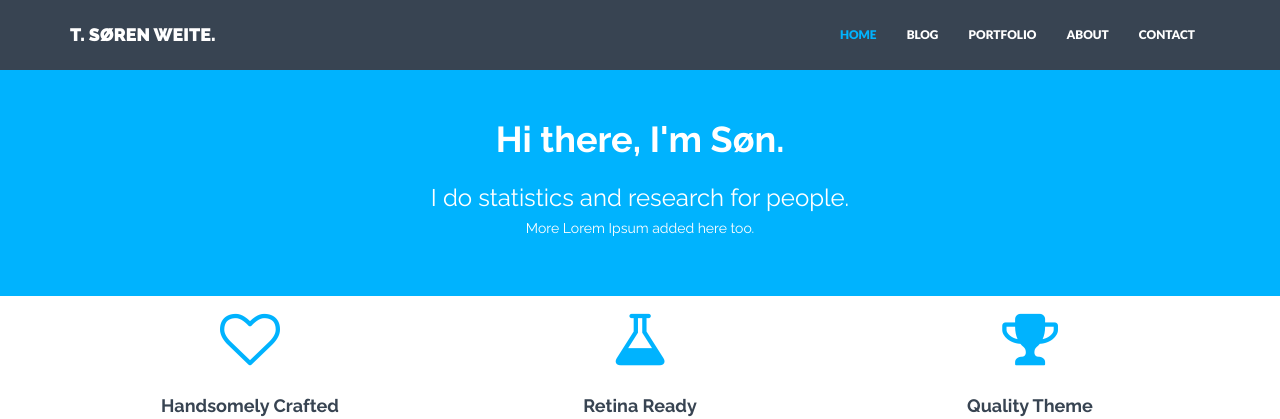
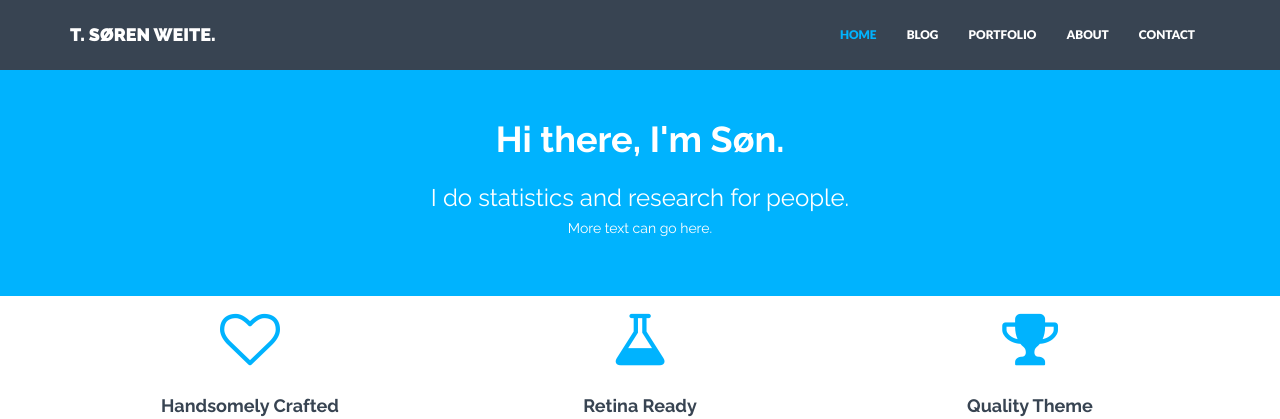
Before and after one commit to sorenweite/sorenweite.github.io, a Jekyll site: the page built from index.html, in a window 1280 px wide and 900 px high. Shown: the top 419 px of the window. Built offline with Jekyll 4.4.1, drawn with Linux system fonts in a browser that asks for light colours; nearby versions of some CDN libraries.

Commit message:
header
text filler

```diff
--- a/_includes/header.html
+++ b/_includes/header.html
@@ -5,7 +5,7 @@
                 <h3></h3>
                 <h1>Hi there, I'm Søn.</h1>
                 <h3>I do statistics and research for people.</h3>
-                <h5>More Lorem Ipsum added here too.</h5>
+                <h5>More text can go here.</h5>
             </div>
             <!--<div class="col-lg-8 col-lg-offset-2 himg">
                 <img src="{{ "/assets/img/browser.png" | prepend: site.baseurl }}" class="img-responsive">
```
